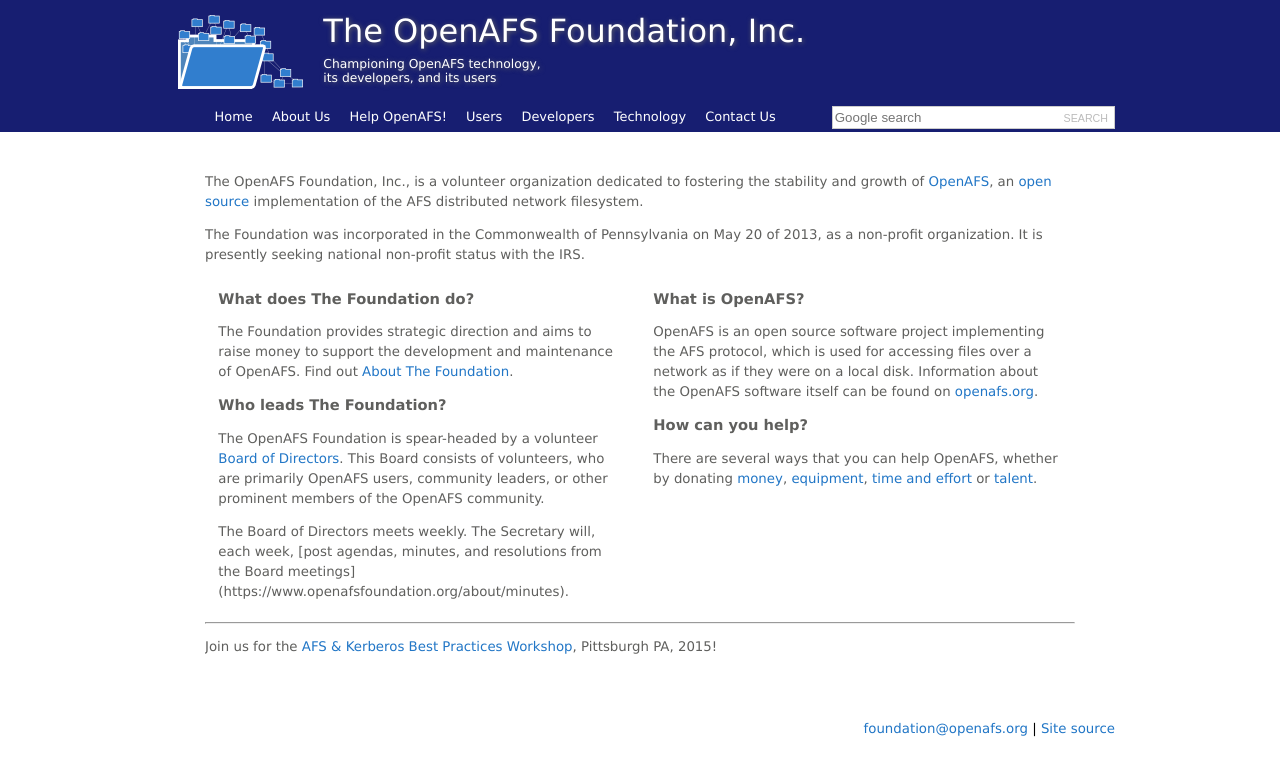
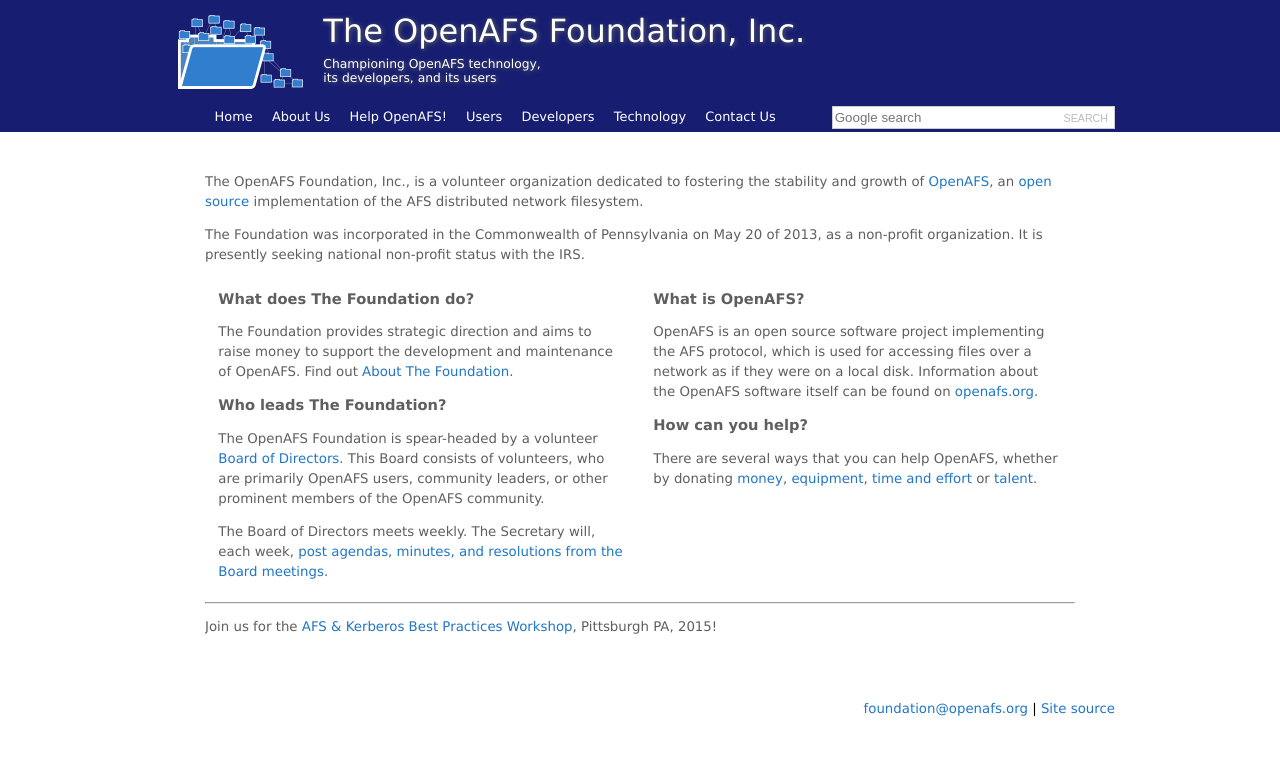
Before and after one commit to openafsfoundation/openafsfoundation.org, a Jekyll site: the page built from index.md, in a window 1280 px wide. Shown: the top 776 px of the page. Built offline with Jekyll 4.4.1, drawn with Linux system fonts in a browser that asks for light colours; some of the changed lines change nothing that is shown.

Commit message:
Update index.md

```diff
--- a/index.md
+++ b/index.md
@@ -20,7 +20,7 @@
     Directors</a>. This Board consists of volunteers, who are primarily OpenAFS
     users, community leaders, or other prominent members of the OpenAFS
     community.</p>
-    <p>The Board of Directors meets weekly. The Secretary will, each week, [post agendas, minutes, and resolutions from the Board meetings]({{site.github.url}}/about/minutes).</p>
+    <p>The Board of Directors meets weekly. The Secretary will, each week, <a href="about/minutes/">post agendas, minutes, and resolutions from the Board meetings</a>.</p>
   </div>
   <div class="index-box">
     <h4>What is OpenAFS?</h4>
```
